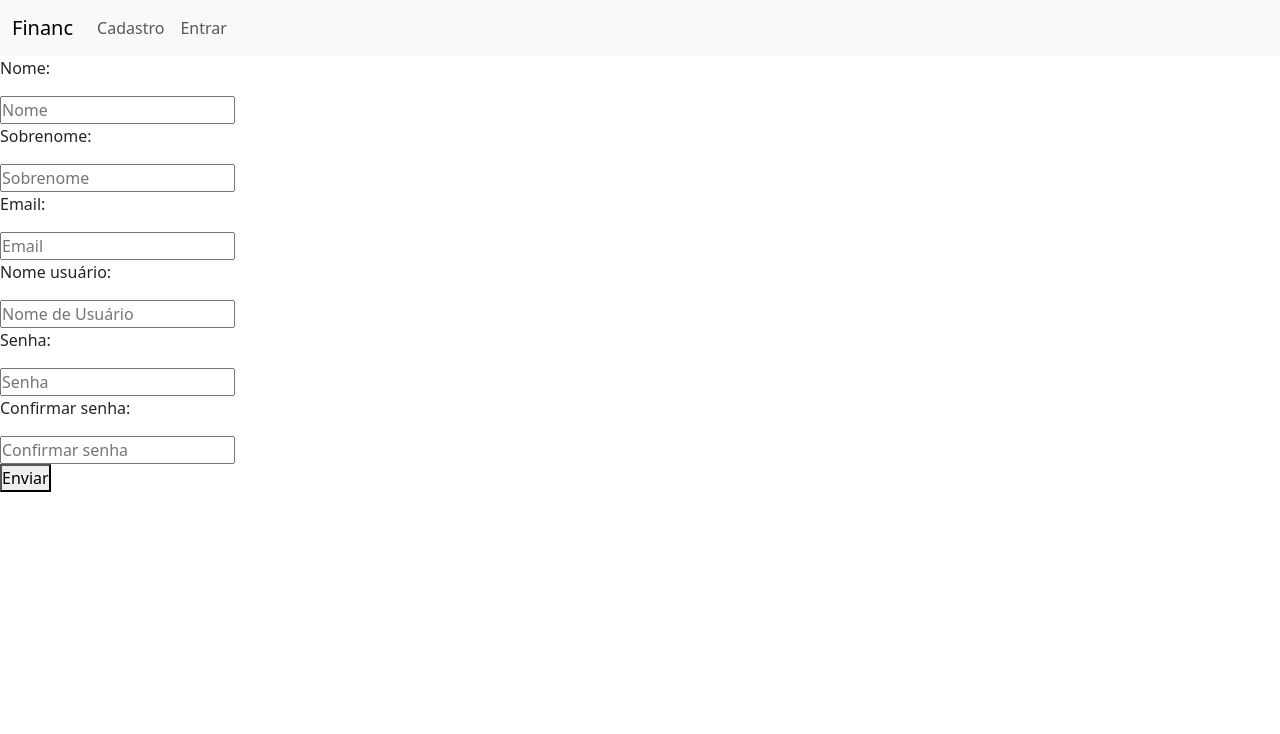
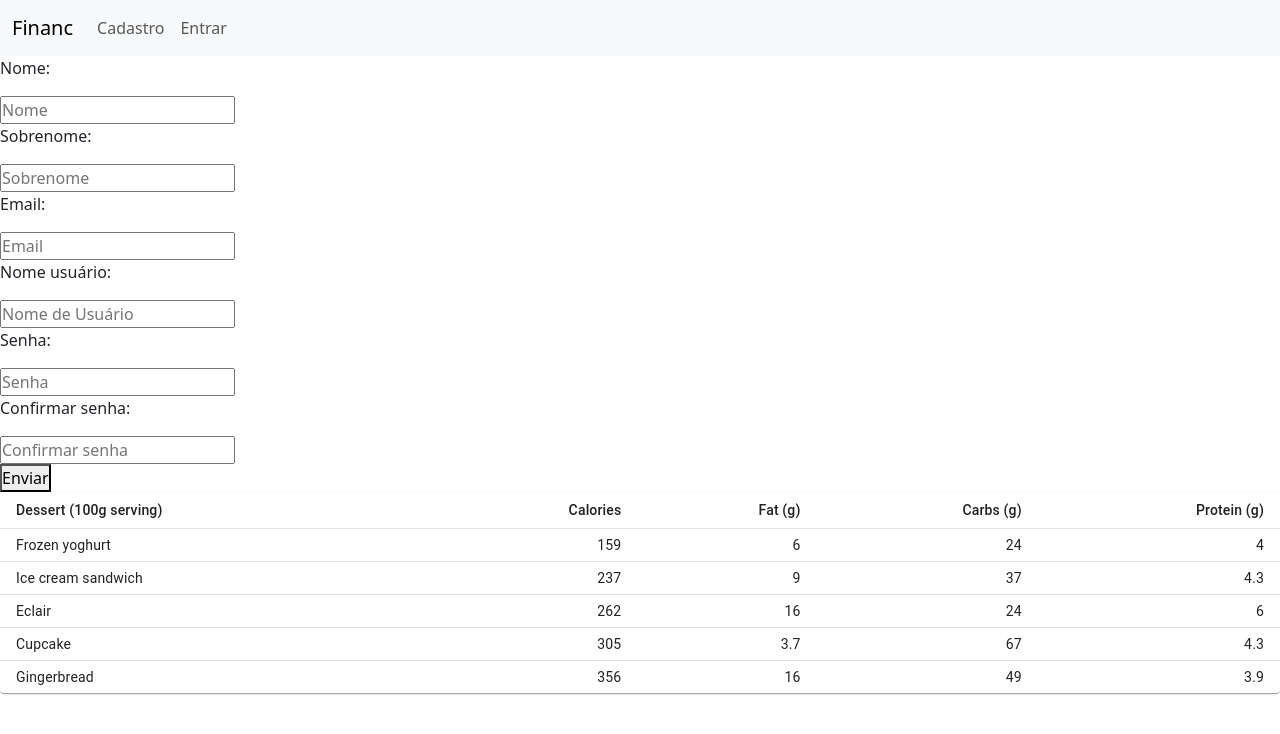
Before and after one commit to ErickPaludo/PLDFNC, a React (Create React App) app in the folder SITE/FNCREACT/financ/: page / in a window 1280 px wide. Shown: the top 734 px of the page. Built offline with nearby package versions, Linux system fonts and the light colour scheme.

Commit message:
Criando tabela com React

```diff
--- a/SITE/FNCREACT/financ/src/App.js
+++ b/SITE/FNCREACT/financ/src/App.js
@@ -5,8 +5,15 @@
 import Nav from 'react-bootstrap/Nav';
 import Navbar from 'react-bootstrap/Navbar';
 import 'bootstrap/dist/css/bootstrap.min.css';
-import Button from 'react-bootstrap/Button';
-import Form from 'react-bootstrap/Form';
+
+import * as React from 'react';
+import Table from '@mui/material/Table';
+import TableBody from '@mui/material/TableBody';
+import TableCell from '@mui/material/TableCell';
+import TableContainer from '@mui/material/TableContainer';
+import TableHead from '@mui/material/TableHead';
+import TableRow from '@mui/material/TableRow';
+import Paper from '@mui/material/Paper';
 
 function App() {
   const[cadSucess, setCadSucess] = useState(0);
@@ -158,6 +165,18 @@
 
   }
 
+  function createData(name, calories, fat, carbs, protein) {
+    return { name, calories, fat, carbs, protein };
+  }
+
+  const rows = [
+    createData('Frozen yoghurt', 159, 6.0, 24, 4.0),
+    createData('Ice cream sandwich', 237, 9.0, 37, 4.3),
+    createData('Eclair', 262, 16.0, 24, 6.0),
+    createData('Cupcake', 305, 3.7, 67, 4.3),
+    createData('Gingerbread', 356, 16.0, 49, 3.9),
+  ];
+
   return (
 
     <div className="ameba">
@@ -277,6 +296,38 @@
 
       </div>
          )}
+
+
+
+<TableContainer component={Paper}>
+      <Table sx={{ minWidth: 650 }} size="small" aria-label="a dense table">
+        <TableHead>
+          <TableRow>
+            <TableCell>Dessert (100g serving)</TableCell>
+            <TableCell align="right">Calories</TableCell>
+            <TableCell align="right">Fat&nbsp;(g)</TableCell>
+            <TableCell align="right">Carbs&nbsp;(g)</TableCell>
+            <TableCell align="right">Protein&nbsp;(g)</TableCell>
+          </TableRow>
+        </TableHead>
+        <TableBody>
+          {rows.map((row) => (
+            <TableRow
+              key={row.name}
+              sx={{ '&:last-child td, &:last-child th': { border: 0 } }}
+            >
+              <TableCell component="th" scope="row">
+                {row.name}
+              </TableCell>
+              <TableCell align="right">{row.calories}</TableCell>
+              <TableCell align="right">{row.fat}</TableCell>
+              <TableCell align="right">{row.carbs}</TableCell>
+              <TableCell align="right">{row.protein}</TableCell>
+            </TableRow>
+          ))}
+        </TableBody>
+      </Table>
+    </TableContainer>
     </div>
   );
 }
```
Also changed, not shown: SITE/FNCREACT/financ/package.json (+6 -2 lines), 1 other file (tests, documents, lock files or other folders).
